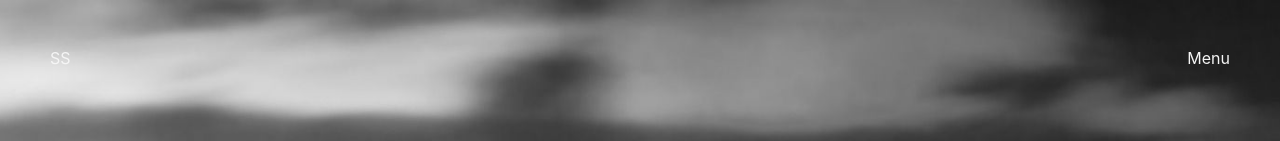
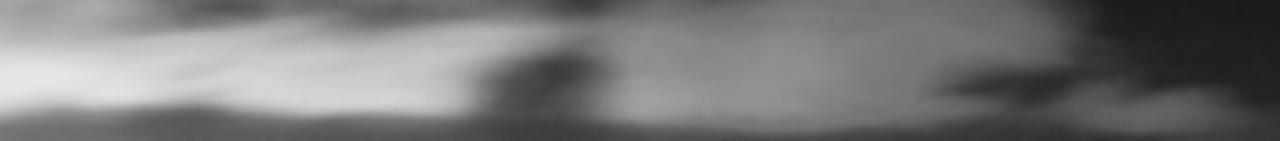
Before and after one commit to arjunn881/soiled, a React (Create React App) app in the folder client/: page / in a window 1280 px wide. Shown: the top 141 px of the page. Built offline with nearby package versions, Linux system fonts and the light colour scheme.

Commit message:
29/07  23:16

```diff
--- a/client/src/Component/Nav/Nav.jsx
+++ b/client/src/Component/Nav/Nav.jsx
@@ -4,9 +4,13 @@ import "./Nav.css";
 export const Nav = () => {
   return (
     <div className="nav">
-      <div className="nav-logo">SS</div>
+      <div className="nav-logo">
+        <img src="" alt="" />
+      </div>
 
-      <div className="nav-menu">Menu</div>
+      <div className="nav-menu">
+
+      </div>
     </div>
   );
 };
```
